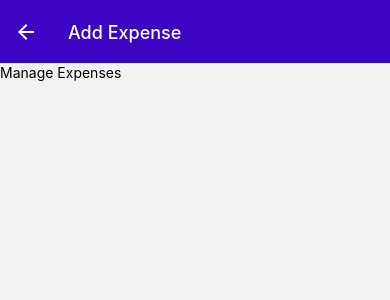
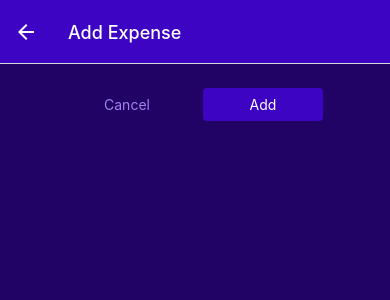
Before and after one commit to giannismanie/Expense_Tracker_App, a React Native app: screen /ManageExpense in a window 390 px wide. Shown: the top 300 px of the page. Built offline with nearby package versions, Linux system fonts and the light colour scheme.

Commit message:
Created button component
Added buttons on manage expenses component (add, update & delete)

```diff
--- /dev/null
+++ b/components/ExpensesOutput/UI/Button.js
@@ -0,0 +1,39 @@
+import { Pressable, StyleSheet, Text, View } from "react-native";
+import { GlobalStyles } from "../../../constants/styles";
+
+function Button({ children, onPress, mode, style }) {
+  return (
+    <View style={style}>
+      <Pressable onPress={onPress} style={({pressed}) => pressed && styles.pressed}>
+        <View style={[styles.button, mode === "flat" && styles.flat]}>
+          <Text style={[styles.buttonText, mode === "flat" && styles.flatText]}>{children}</Text>
+        </View>
+      </Pressable>
+    </View>
+  );
+}
+
+export default Button;
+
+const styles = StyleSheet.create({
+  button: {
+    borderRadius: 4,
+    padding: 8,
+    backgroundColor: GlobalStyles.colors.primary500,
+  },
+  flat: {
+    backgroundColor: "transparent",
+  },
+  buttonText: {
+    color: "white",
+    textAlign: "center",
+  },
+  flatText: {
+    color: GlobalStyles.colors.primary200,
+  },
+  pressed: {
+    opacity: 0.7,
+    backgroundColor: GlobalStyles.colors.primary100,
+    borderRadius: 4,
+  },
+});
--- a/screens/ManageExpenses.js
+++ b/screens/ManageExpenses.js
@@ -1,5 +1,8 @@
 import { useLayoutEffect } from "react";
-import { Text } from "react-native";
+import { StyleSheet, Text, View } from "react-native";
+import Button from "../components/ExpensesOutput/UI/Button";
+import IconButton from "../components/ExpensesOutput/UI/IconButton";
+import { GlobalStyles } from "../constants/styles";
 
 function ManageExpenses({ route, navigation }) {
   const editedExpenseId = route.params?.expenseId;
@@ -11,7 +14,55 @@ function ManageExpenses({ route, navigation }) {
     });
   }, [navigation, isEditing]);
 
-  return <Text>Manage Expenses</Text>;
+  function deleteExpense() {
+    navigation.goBack();
+  }
+
+  function cancelHandler() {
+    navigation.goBack();
+  }
+
+  function confirmHandler() {
+    navigation.goBack();
+  }
+
+  return (
+    <View style={styles.container}>
+        <View style={styles.buttons}>
+            <Button style={styles.button} mode="flat" onPress={cancelHandler}>Cancel</Button>
+            <Button style={styles.button} onPress={confirmHandler}>{isEditing ? 'Update' : 'Add'}</Button>
+        </View>
+      {isEditing && (
+        <View style={styles.deleteContainer}>
+          <IconButton icon="trash" color={GlobalStyles.colors.error500} size={36} onPress={deleteExpense} />
+        </View>
+      )}
+    </View>
+  );
 }
 
 export default ManageExpenses;
+
+const styles = StyleSheet.create({
+    container: {
+        flex: 1,
+        padding: 24,
+        backgroundColor: GlobalStyles.colors.primary800
+    },
+    deleteContainer: {
+        marginTop: 16,
+        paddingTop: 8,
+        borderTopWidth: 2,
+        borderTopColor: GlobalStyles.colors.primary200,
+        alignItems: 'center'
+    },
+    buttons: {
+        flexDirection: 'row',
+        justifyContent: 'center',
+        alignItems: 'center'
+    },
+    button: {
+        minWidth: 120,
+        marginHorizontal: 8
+    }
+})
```
